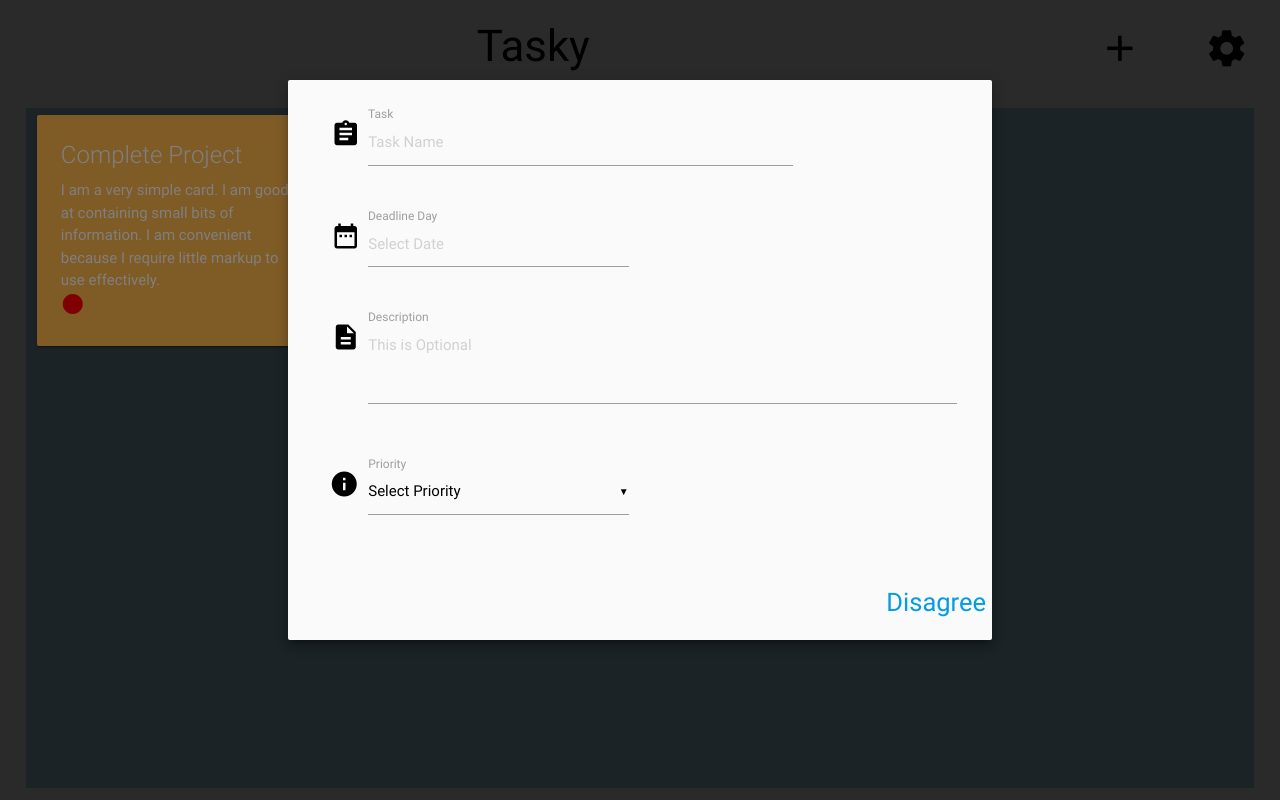
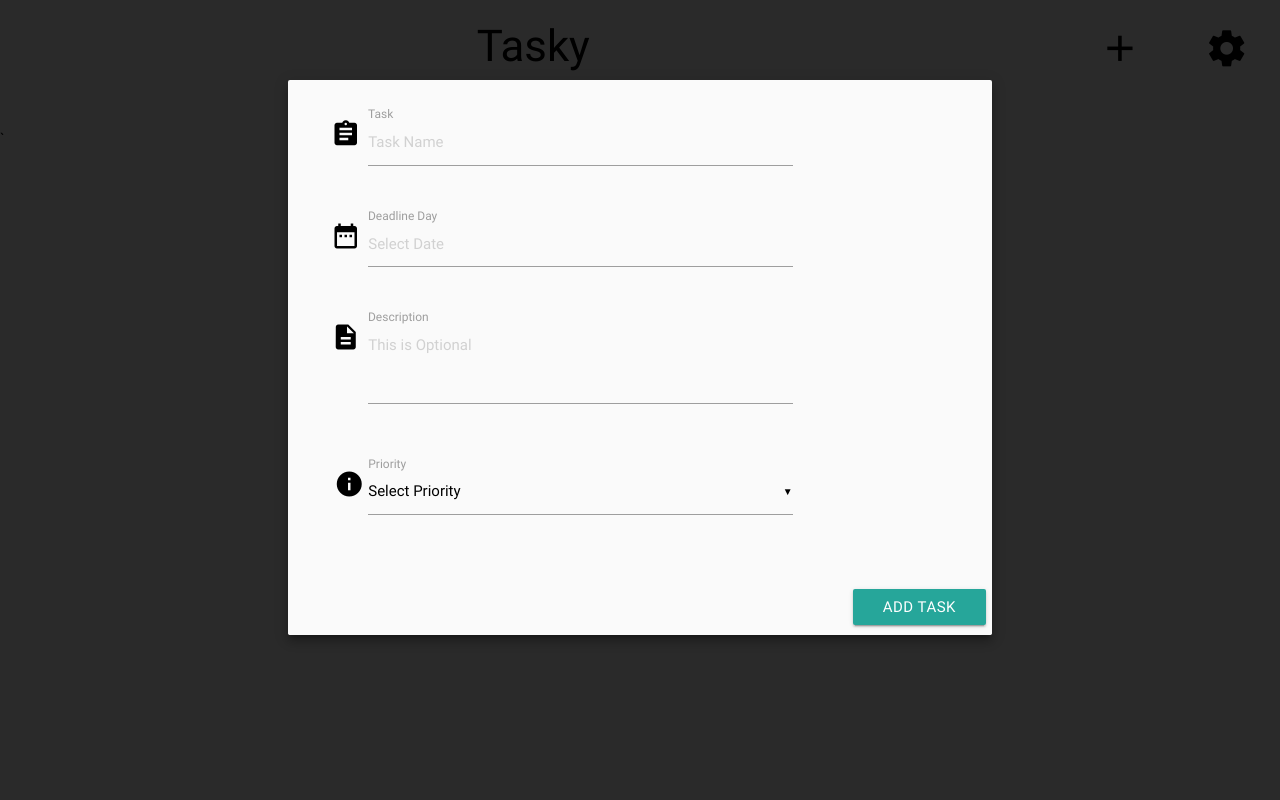
Before and after one commit to vinayBomma/Tasky, a PHP site: page / in a window 1280 px wide, after a click on "add". Run offline with PHP 8.4, Linux system fonts and the light colour scheme; some libraries are stand-ins or nearby versions.

Commit message:
Added JS functionality.Tasks are added dynamically now.Form Validates.Still need to fix some issues.

```diff
--- a/css/main.css
+++ b/css/main.css
@@ -1,15 +1,7 @@
-.test{
-    background-color: #37474f;
-}
-
 *{
     margin: 0;
     padding: 0;
     box-sizing: border-box;
-}
-
-.colored_icon{
-    color: red;
 }
 
 body{
@@ -22,7 +14,8 @@
     margin-left: 2%;
     margin-right: 2%;
     color: black;
-    height: 85vh;
+    height: 105%;
+    background-color: #37474f
 }
 
 .icon{
@@ -30,26 +23,6 @@
     margin-top: 2%;
 }
 
-.modal{
-    height: 100%;
-}
-
-.card_prop{
-    margin-top: 2%;
-    max-width: 14rem;
-    min-width: 12rem;
-    box-shadow: 0 4px 8px 0 rgba(0,0,0,0.2);
-    transition: 0.3s;
-}
-
-.card_prop:hover{
-    box-shadow: 0 8px 16px 0 rgba(0,0,0,0.2);
-}
-
 .prior_icon{
     margin-left: -47%;
 }
-
-.test_color{
-    margin-left: -4%;
-}
--- a/index.html
+++ b/index.html
@@ -1,18 +1,16 @@
 <!doctype html>
-<html class="no-js" lang="en">
+<html lang="en">
 <head>
     <meta charset="utf-8">
     <meta http-equiv="x-ua-compatible" content="ie=edge">
     <title>Tasky</title>
-    <meta name="description" content="">
+    <meta name="description" content="Tasky is a basic to-do app. It is made for learning purposes.">
     <meta name="viewport" content="width=device-width, initial-scale=1">
 
     <link rel="styesheet" href="https://cdnjs.cloudflare.com/ajax/libs/normalize/8.0.0/normalize.min.css.map">
     <link rel="stylesheet" href="https://cdnjs.cloudflare.com/ajax/libs/animate.css/3.5.2/animate.min.css">
     <link href="https://fonts.googleapis.com/icon?family=Material+Icons" rel="stylesheet">
     <link rel="stylesheet" href="https://cdnjs.cloudflare.com/ajax/libs/materialize/0.100.2/css/materialize.min.css">
-    <link rel="stylesheet" href="https://use.fontawesome.com/releases/v5.0.8/css/solid.css">
-    <link rel="stylesheet" href="https://use.fontawesome.com/releases/v5.0.8/css/fontawesome.css">
     <link rel="stylesheet" href="css/main.css">
 </head>
 
@@ -23,40 +21,47 @@
             <div class="col s10 center-align">
                 <h3>Tasky</h3>
             </div>
+
+            <!----------------------------------- Add Task Icon ------------------------------->
             <div class="col s1 icon center-align">
                 <i class="material-icons modal-trigger tooltipped icon" data-target="modal" href="#modal1"
                    data-position="left" data-delay="50" data-tooltip="Add a Task">add</i>
 
-                <!-- Modal Structure -->
+
+                <!--------------------------------------- Add Task Modal ------------------------------------------>
+
+
                 <div id="modal1" class="modal">
                     <div class="modal-content">
+                        <form>
                             <div class="row">
                                 <div class="input-field col s9">
                                     <i class="material-icons prefix">assignment</i>
-                                <input id="task_name" type="text" class="validate" placeholder="Task Name">
+                                    <input id="task_name" type="text" class="validate" name="taskname"
+                                           placeholder="Task Name" required>
                                     <label for="task_name">Task</label>
                                 </div>
                             </div>
                             <div class="row">
-                            <div class="input-field col s6">
+                                <div class="input-field col s9">
                                     <i class="material-icons prefix">date_range</i>
-                                <input id="date_pick" type="text" class="datepicker" placeholder="Select Date">
+                                    <input id="date_pick" type="text" class="datepicker validate"
+                                           placeholder="Select Date">
                                     <label for="date_pick">Deadline Day</label>
                                 </div>
                             </div>
-                        <form>
                             <div class="row">
-                                <div class="input-field col s12">
+                                <div class="input-field col s9">
                                     <i class="material-icons prefix">description</i>
-                                    <textarea id="textarea1" class="materialize-textarea" data-length="140" placeholder="This is Optional"></textarea>
-                                    <label for="textarea1">Description</label>
+                                    <textarea id="description" class="materialize-textarea" data-length="70"
+                                              placeholder="This is Optional"></textarea>
+                                    <label for="description">Description</label>
                                 </div>
                             </div>
-                        </form>
                             <div class="row">
-                            <div class="input-field col s6">
+                                <div class="input-field col s9">
                                     <i class="material-icons prefix prior_icon">info</i>
-                                <select>
+                                    <select class="validate">
                                         <option value="" disabled selected>Select Priority</option>
                                         <option value="1">Very High</option>
                                         <option value="2">High</option>
@@ -67,22 +72,18 @@
                                     <label>Priority</label>
                                 </div>
                             </div>
-                        <!--<div class="row">-->
-                        <!--<div class="input-field col s9">-->
-                        <!--<i class="material-icons prefix test_color">info</i>-->
-                        <!--<label>Choose Color: </label>-->
-                        <!--<i class="material-icons colored_icon">brightness_1</i>-->
-                        <!--</div>-->
-                        <!--</div>-->
+                        </form>
                     </div>
 
                     <div class="modal-footer">
-                        <a href="#!" class="modal-action modal-close">Disagree</a></div>
-                        <!--<a href="#!" class="modal-action modal-close">Agree</a></div>-->
+                        <a href="#!" class="waves-effect waves-light btn modal-action modal-close submit_btn">Add Task</a>
+                    </div>
+
                 </div>
             </div>
 
 
+            <!----------------------------------- Settings Icon ------------------------------->
             <div class="col s1 icon center-align">
 
                 <i class="material-icons modal-trigger tooltipped icon" data-target="modal" href="#modal2"
@@ -90,15 +91,16 @@
                    data-delay="50" data-tooltip="Settings">settings</i>
 
 
-                <!-- Modal Structure -->
+                <!--------------------------------------- Settings Modal ------------------------------------------>
+
                 <div id="modal2" class="modal">
                     <div class="modal-content">
                         <h4>Modal Header</h4>
                         <p>A bunch of text</p>
                     </div>
                     <div class="modal-footer">
-                        <!--<a href="#!" class="modal-action modal-close">Agree</a>-->
-                        <!--<a href="#!" class="modal-action modal-close">Disagree</a>-->
+                        <a href="#!" class="modal-action modal-close">Agree</a>
+                        <a href="#!" class="modal-action modal-close">Disagree</a>
                     </div>
                 </div>
             </div>
@@ -106,20 +108,14 @@
 
         <!-------------------------------------  Tasks List ----------------------------------->
 
-        <div class="row tasks_card test">
-            <div class="row">
-                <div class="col s12 m3">
-                    <div class="card orange lighten-2 hoverable">
-                        <div class="card-content white-text">
-                            <span class="card-title">Complete Project</span>
-                            <p>I am a very simple card. I am good at containing small bits of information.
-                                I am convenient because I require little markup to use effectively.</p>
-                            <i class="material-icons colored_icon">brightness_1</i>
-                        </div>
-                    </div>
-                </div>
-
-            </div>
+        <div class="row tasks_card">
+            <!--<div class="col s12 m3">-->
+                <!--<div class="card orange lighten-2 hoverable">-->
+                    <!--<div class="card-content white-text">-->
+                        <!--&lt;!&ndash;<span class="card-title">Complete Project</span>&ndash;&gt;-->
+                    <!--</div>-->
+                <!--</div>-->
+            <!--</div>-->
         </div>
     </div>
 
@@ -130,10 +126,6 @@
 <script src="https://code.jquery.com/jquery-3.3.1.min.js"></script>
 <script src="js/main.js"></script>
 <script src="https://cdnjs.cloudflare.com/ajax/libs/materialize/0.100.2/js/materialize.min.js"></script>
-
-<script defer src="https://use.fontawesome.com/releases/v5.0.8/js/fontawesome.js"></script>
-
-
 <script src="js/plugins.js"></script>
 
 </body>
--- a/js/main.js
+++ b/js/main.js
@@ -1,6 +1,7 @@
-$(document).ready(function(){
+//----------------------  JQUERY INIT FOR MATERIALIZE --------------------------
+
+$(document).ready(function () {
     $(".modal").modal();
-
     $('select').material_select();
 
 
@@ -14,16 +15,81 @@
         format: 'dd/mm/yyyy'
     });
 
-$('.timepicker').pickatime({
-    default: 'now', // Set default time: 'now', '1:30AM', '16:30'
-    fromnow: 0,       // set default time to * milliseconds from now (using with default = 'now')
-    twelvehour: false, // Use AM/PM or 24-hour format
-    donetext: 'OK', // text for done-button
-    cleartext: 'Clear', // text for clear-button
-    canceltext: 'Cancel', // Text for cancel-button
-    autoclose: false, // automatic close timepicker
-    ampmclickable: true, // make AM PM clickable
-    aftershow: function(){} //Function for after opening timepicker
+    // $('.timepicker').pickatime({
+    //     default: 'now', // Set default time: 'now', '1:30AM', '16:30'
+    //     fromnow: 0,       // set default time to * milliseconds from now (using with default = 'now')
+    //     twelvehour: false, // Use AM/PM or 24-hour format
+    //     donetext: 'OK', // text for done-button
+    //     cleartext: 'Clear', // text for clear-button
+    //     canceltext: 'Cancel', // Text for cancel-button
+    //     autoclose: false, // automatic close timepicker
+    //     ampmclickable: true, // make AM PM clickable
+    // });
 });
 
+//----------------------------------------------------------------------------
+
+const taskName = document.getElementById('task_name');
+const deadlineDay = document.getElementById('date_pick');
+const description = document.getElementById('description');
+const priority = document.querySelector('select');
+const submitBtn = document.querySelector('.submit_btn');
+const task_card = document.querySelector('.tasks_card');
+
+let card, card_div, card_sub_div, card_title, card_des, card_date, card_priority;
+
+// ----------------------------------  Creating DIV Structure ---------------------------------------
+
+function createDivStructure() {
+    card = document.createElement('div');
+    card_div = document.createElement('div');
+    card_sub_div = document.createElement('div');
+
+    card.className = 'col s12 m3';
+    card_div.className = 'card orange lighten-2 hoverable';
+    card_sub_div.className = 'card-content white-text card_content';
+
+    card_div.appendChild(card_sub_div);
+    card.appendChild(card_div);
+}
+
+//------------------------------------- Adding of Tasks to Card ------------------------------------
+
+function addTask() {
+    card_title = document.createElement('span');
+    card_title.className = 'card-title center-align';
+    card_title.appendChild(document.createTextNode(taskName.value));
+
+    card_des = document.createElement('p');
+    card_des.appendChild(document.createTextNode(description.value));
+
+    card_date = document.createElement('p');
+    card_date.appendChild(document.createTextNode('Task Ends On: ' + deadlineDay.value));
+
+    card_priority = document.createElement('p');
+    card_priority.appendChild(document.createTextNode(priority.value));
+
+    card_sub_div.appendChild(card_title);
+    card_sub_div.appendChild(card_des);
+    card_sub_div.appendChild(card_date);
+    card_sub_div.appendChild(card_priority);
+    task_card.appendChild(card)
+}
+
+function form_validator() {
+    if (taskName.value === ''){
+        Materialize.toast('Please Name Your Task', 2000, 'rounded')
+    }else if(deadlineDay.value === ''){
+        Materialize.toast('Please Add Deadline Day', 2000, 'rounded')
+    }else if(priority.value === ''){
+        Materialize.toast('Please Add Priority', 2000, 'rounded')
+    }else{
+        createDivStructure();
+        addTask();
+        Materialize.toast('New Task Created', 2000, 'rounded')
+    }
+}
+
+submitBtn.addEventListener('click', function () {
+    form_validator();
 });
```
Lines whose indentation alone changed are shown as unchanged.
